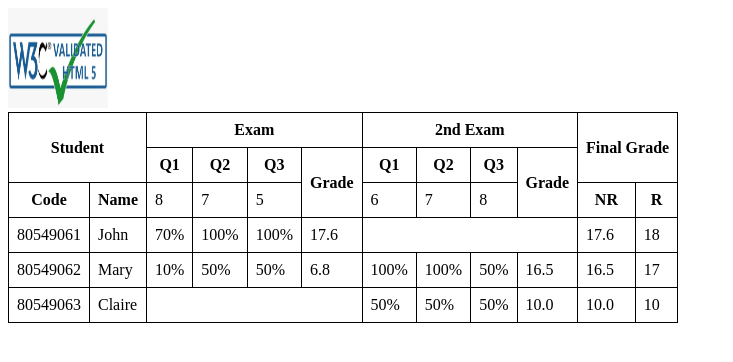
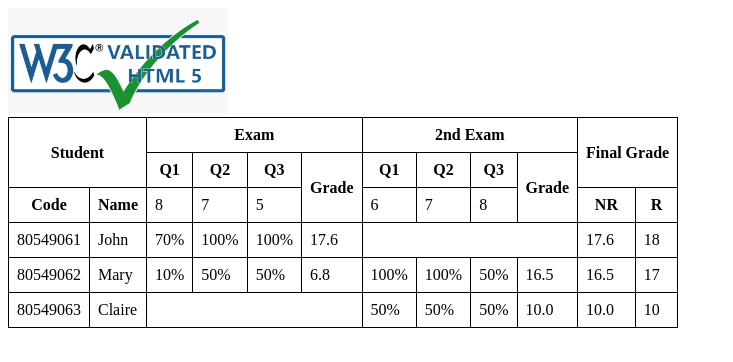
Before and after one commit to PedroLunet/LTW, a plain HTML site: page ComplexTable/table.html in a window 1280 px wide. Shown: the whole page, without its empty margins (0-733 px from the left). Drawn offline with Linux system fonts and the light colour scheme.

Commit message:
update complex table icon

```diff
--- a/ComplexTable/table.html
+++ b/ComplexTable/table.html
@@ -15,7 +15,7 @@
    </head>
    <body>
       <header>
-         <img src="images/valid.png" alt="logo" width="100" height="100">
+         <img src="images/valid.png" alt="logo" width="220" height="105">
       </header>
       <table>
          <tr>
```
